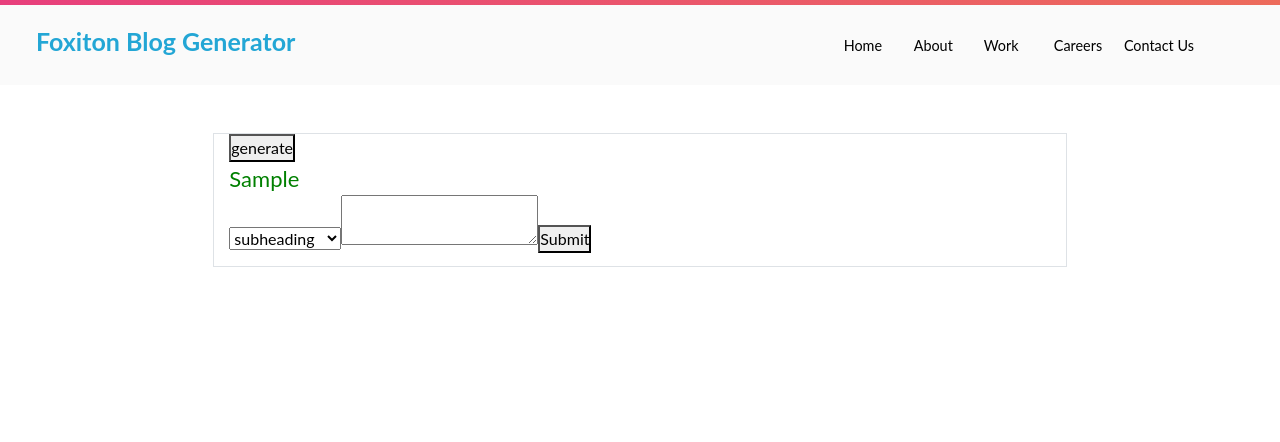
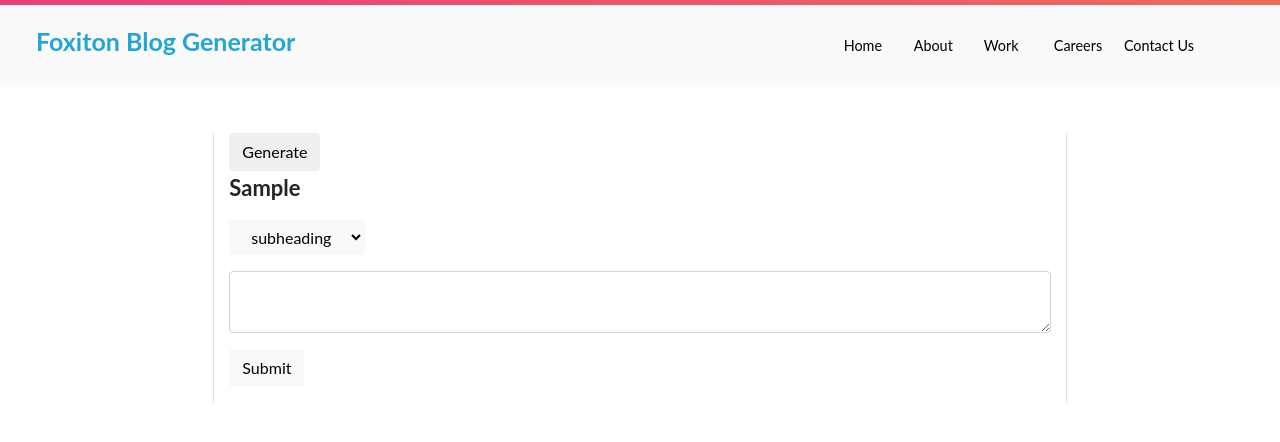
Before and after one commit to Foxiton/bloggenerator, a plain HTML site: page main.html in a window 1280 px wide. Both pictures are taken after typing "Sample" into the empty fields and a click on the button "Submit". Drawn offline with nearby package versions, Linux system fonts and the light colour scheme.

Commit message:
Update main.html

```diff
--- a/main.html
+++ b/main.html
@@ -11,20 +11,19 @@
     <link rel="stylesheet" href="style.css">
     <style>
         .mainheading {
-            color: blue;
-            background-color: yellow;
             font-size: 40px;
             font-weight: bolder;
+            text-align: center;
         }
 
         .subheading {
-            color: green;
             font-size: 22px;
+            font-weight: bold;
         }
 
         .paragraph {
-            color: red;
             font-size: 15px;
+            padding-top: 5px;
         }
     </style>
 </head>
@@ -54,8 +53,8 @@
         </div>
     </div>
 
-    <div id='mainform' class="container border col-lg-8 my-5">
-        <button onclick="generate()" id='generator'>generate</button>
+    <div id='mainform' class="container border-left border-right col-lg-8 my-5">
+        <button onclick="generate()" class="btn" id='generator'>Generate</button>
     </div>
 
     <script src="https://ajax.googleapis.com/ajax/libs/jquery/3.5.1/jquery.min.js"></script>
@@ -90,7 +89,7 @@
         function createnewmain() {
             maindiv = document.createElement('div')
             selecttag = document.createElement('select')
-            selecttag.classList.add("form-group", "form-select-lg", "mb-3")
+            selecttag.classList.add("btn", "bg-light", "my-3")
             selecttag.setAttribute('id', 'tagtype')
             options = ['subheading', 'mainheading', 'image', 'paragraph']
             for (i = 0; i < options.length; i++) {
@@ -101,8 +100,10 @@
             }
             maindiv.append(selecttag)
             inputtag = document.createElement('textarea')
+            inputtag.classList.add("form-control", "mb-3")
             inputtag.setAttribute('id', 'data')
             button = document.createElement('button')
+            button.classList.add("btn", "bg-light", "mb-3")
             button.innerHTML = 'Submit'
             button.setAttribute('id', 'submit')
             button.setAttribute('onclick', 'submit()')
```
